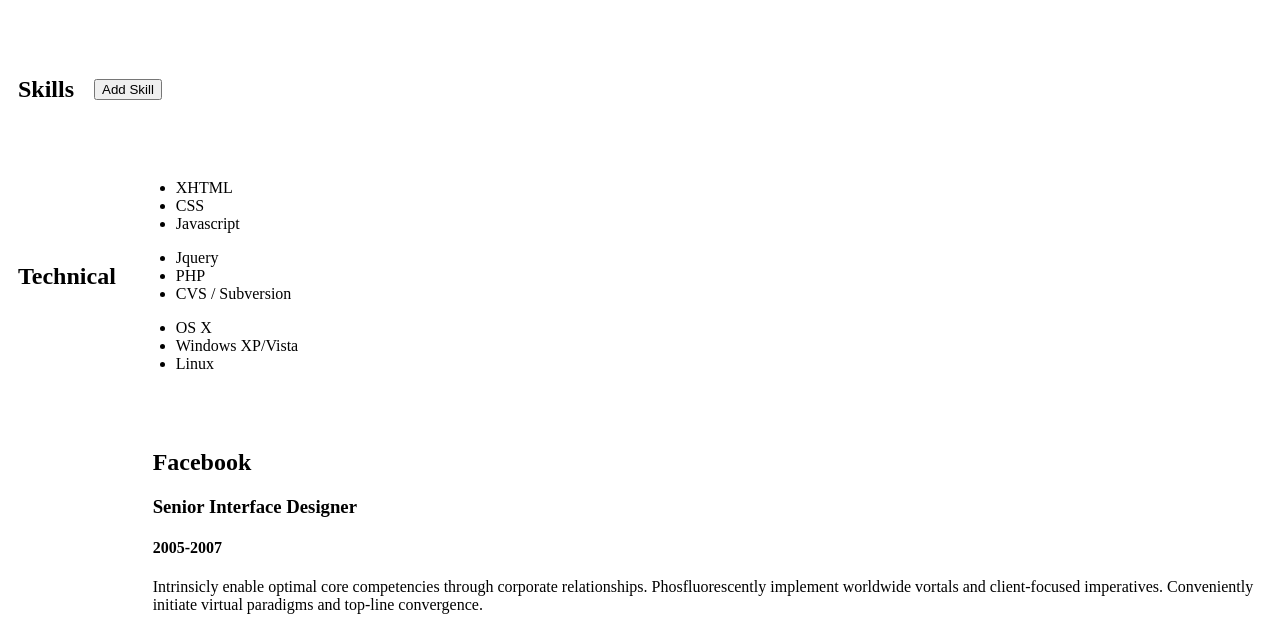
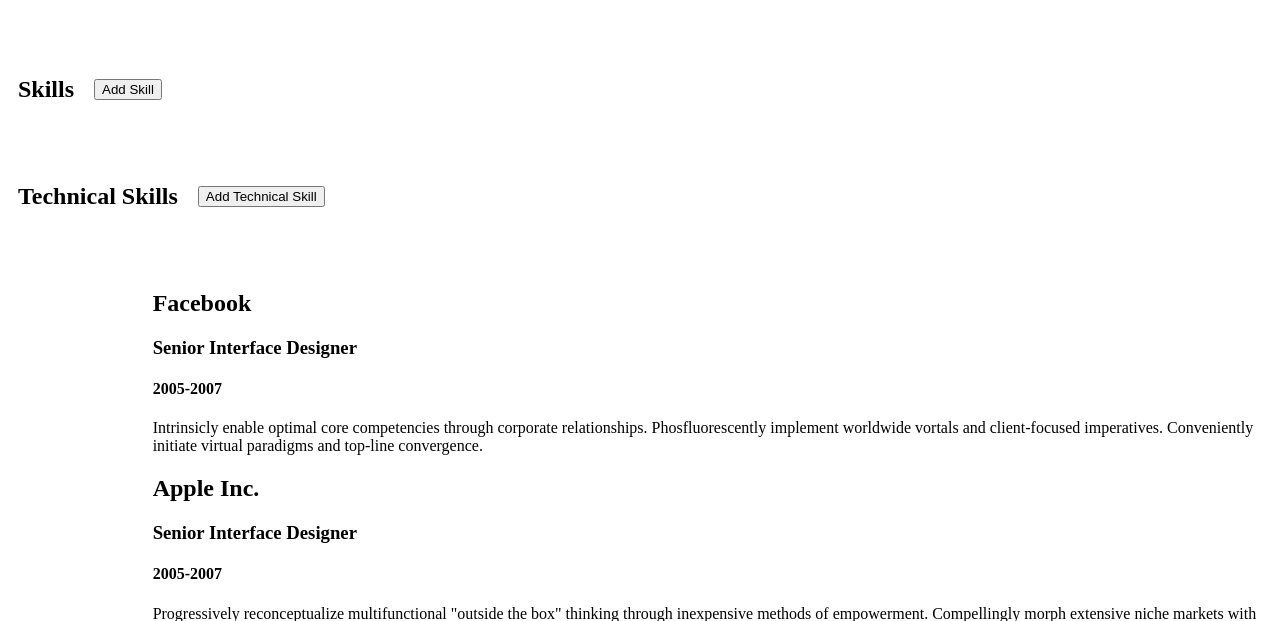
Before and after one commit to Nikolat27/ResumeBuilder_project, a Django app: page /resume/creation in a window 1280 px wide. Shown: the part 466-1087 px from the top of the page. Run offline with Django 5.2, Linux system fonts and the light colour scheme; some libraries are stand-ins or nearby versions.

Commit message:
I added update delete and creation for skills and technical skills

```diff
--- a/resume_app/templates/resume_app/resume_creation.html
+++ b/resume_app/templates/resume_app/resume_creation.html
@@ -57,6 +57,17 @@
             text-decoration: none;
             cursor: pointer;
         }
+
+        .skills-container, .technical-skills-container {
+            margin-top: 20px;
+        }
+
+        .skills-container .talent, .technical-skills-container .talent {
+            border: 1px solid #ccc;
+            padding: 10px;
+            margin-bottom: 10px;
+            background-color: #f9f9f9;
+        }
     </style>
 </head>
 <body>
@@ -98,6 +109,7 @@
                         </div>
                     </div><!--// .yui-gf -->
 
+                    <!-- Skills Management -->
                     <div class="container">
                         <div class="yui-gf">
                             <div class="yui-u first">
@@ -107,7 +119,7 @@
                                 <button id="addSkillBtn">Add Skill</button>
                             </div>
                         </div>
-                        <div id="skillsContainer">
+                        <div id="skillsContainer" class="skills-container">
                             <!-- Skills will be added here -->
                         </div>
                     </div>
@@ -125,31 +137,36 @@
                             <button onclick="saveSkill()">Save</button>
                         </div>
                     </div>
-                    <div class="yui-gf">
-                        <div class="yui-u first">
-                            <h2>Technical</h2>
+                    <!-- Technical Management -->
+                    <div class="container">
+                        <div class="yui-gf">
+                            <div class="yui-u first">
+                                <h2>Technical Skills</h2>
+                            </div>
+                            <div class="yui-u">
+                                <button id="addTechnicalSkillBtn">Add Technical Skill</button>
+                            </div>
                         </div>
-                        <div class="yui-u">
-                            <ul class="talent">
-                                <li>XHTML</li>
-                                <li>CSS</li>
-                                <li class="last">Javascript</li>
-                            </ul>
+                        <div id="technicalSkillsContainer" class="technical-skills-container">
+                            <!-- Technical Skills will be added here -->
+                        </div>
+                    </div>
 
-                            <ul class="talent">
-                                <li>Jquery</li>
-                                <li>PHP</li>
-                                <li class="last">CVS / Subversion</li>
-                            </ul>
+                    <!-- Modal for Adding/Editing Technical Skills -->
+                    <div id="technicalSkillModal" class="modal">
+                        <div class="modal-content">
+                            <span class="close" onclick="closeTechnicalSkillModal()">&times;</span>
+                            <h2>Technical Skill Details</h2>
+                            <input type="hidden" id="technicalSkillId">
+                            <label for="technicalSkillName">Skill Name:</label>
+                            <input type="text" id="technicalSkillName" required><br><br>
+                            <label for="technicalSkillDescription">Description:</label>
+                            <textarea id="technicalSkillDescription" rows="4"></textarea><br><br>
+                            <button onclick="saveTechnicalSkill()">Save</button>
+                        </div>
+                    </div>
 
-                            <ul class="talent">
-                                <li>OS X</li>
-                                <li>Windows XP/Vista</li>
-                                <li class="last">Linux</li>
-                            </ul>
-                        </div>
-                    </div><!--// .yui-gf-->
-
+                    <!-- Modal for Adding/Editing Technical Skills -->
                     <div class="yui-gf">
 
                         <div class="yui-u first">
@@ -265,26 +282,28 @@
 
     // Function to save/update a skill
     function saveSkill() {
-        const skillId = skillIdInput.value;
+        const skillId = skillIdInput.value; // Get existing ID
         const skillName = skillNameInput.value;
         const skillDescription = skillDescriptionInput.value;
 
-        // Validation - You might add more robust validation here
         if (!skillName || !skillDescription) {
             alert("Please fill in all fields.");
             return;
         }
 
-        // Store/update skill
+        // Only add a new skill if the ID isn't already set
         if (skillId) {
-            updateSkill(skillId, skillName, skillDescription);
+            // We update existing skill
+            updateSkill(skillId, skillName, skillDescription); // Use the same ID
         } else {
+            // Adding a new skill, create a new ID
             addSkill(skillName, skillDescription);
         }
 
-        // Close the modal
+        // Close the modal after saving
         closeModal();
     }
+
 
     // Functions to manage skills data (replace with your actual storage mechanism)
     let skillsData = []; // Example - using an array in-memory
@@ -296,12 +315,16 @@
     }
 
     function updateSkill(id, name, description) {
+        // Make sure id is parsed correctly
         const skillIndex = skillsData.findIndex(skill => skill.id === parseInt(id));
         if (skillIndex !== -1) {
-            skillsData[skillIndex] = {id, name, description};
+            // Use the existing ID and just update the name and description
+            skillsData[skillIndex].name = name;
+            skillsData[skillIndex].description = description;
             renderSkills();
         }
     }
+
 
     function deleteSkill(id) {
         const skillIndex = skillsData.findIndex(skill => skill.id === parseInt(id));
@@ -340,5 +363,113 @@
     // Initial rendering of skills (if you have any pre-existing skills)
     renderSkills();
 </script>
+<script>
+    // Get DOM Elements for Technical Skills
+    const technicalSkillsContainer = document.getElementById('technicalSkillsContainer');
+    const addTechnicalSkillBtn = document.getElementById('addTechnicalSkillBtn');
+    const technicalSkillModal = document.getElementById('technicalSkillModal');
+    const closeTechnicalSkillModalBtn = document.querySelector('.close');
+    const technicalSkillNameInput = document.getElementById('technicalSkillName');
+    const technicalSkillDescriptionInput = document.getElementById('technicalSkillDescription');
+    const technicalSkillIdInput = document.getElementById('technicalSkillId');
+
+    // Technical Skills data array
+    let technicalSkillsData = [];
+
+    // Function to close the technical skill modal
+    function closeTechnicalSkillModal() {
+        technicalSkillModal.style.display = 'none';
+        // Clear inputs after closing
+        technicalSkillNameInput.value = '';
+        technicalSkillDescriptionInput.value = '';
+        technicalSkillIdInput.value = '';
+    }
+
+    // Function to open the technical skill modal
+    function openTechnicalSkillModal(technicalSkillId = null) {
+        if (technicalSkillId) {
+            const skill = getTechnicalSkill(technicalSkillId);
+            if (skill) {
+                technicalSkillNameInput.value = skill.name;
+                technicalSkillDescriptionInput.value = skill.description;
+                technicalSkillIdInput.value = technicalSkillId;
+            }
+        }
+        technicalSkillModal.style.display = 'block';
+    }
+
+    // Function to save/update a technical skill
+    function saveTechnicalSkill() {
+        const technicalSkillId = technicalSkillIdInput.value;
+        const technicalSkillName = technicalSkillNameInput.value;
+        const technicalSkillDescription = technicalSkillDescriptionInput.value;
+
+        if (!technicalSkillName || !technicalSkillDescription) {
+            alert("Please fill in all fields.");
+            return;
+        }
+
+        // Store/update technical skill
+        if (technicalSkillId) {
+            updateTechnicalSkill(technicalSkillId, technicalSkillName, technicalSkillDescription);
+        } else {
+            addTechnicalSkill(technicalSkillName, technicalSkillDescription);
+        }
+
+        // Close the modal
+        closeTechnicalSkillModal();
+    }
+
+    function addTechnicalSkill(name, description) {
+        const newTechnicalSkill = {id: Date.now(), name, description}; // Generate a unique ID
+        technicalSkillsData.push(newTechnicalSkill);
+        renderTechnicalSkills();
+    }
+
+    function updateTechnicalSkill(id, name, description) {
+        const skillIndex = technicalSkillsData.findIndex(skill => skill.id === parseInt(id, 10)); // Ensure you're parsing the ID as an integer
+        if (skillIndex !== -1) {
+            technicalSkillsData[skillIndex] = {id: parseInt(id, 10), name, description}; // Make sure the id is set correctly
+            renderTechnicalSkills();
+        }
+    }
+
+    function deleteTechnicalSkill(id) {
+        const skillIndex = technicalSkillsData.findIndex(skill => skill.id === parseInt(id, 10)); // Ensure you're parsing the ID as an integer
+        if (skillIndex !== -1) {
+            technicalSkillsData.splice(skillIndex, 1);
+            renderTechnicalSkills();
+        }
+    }
+
+    function getTechnicalSkill(id) {
+        return technicalSkillsData.find(skill => skill.id === parseInt(id, 10)); // Ensure you're parsing the ID properly
+    }
+
+    // Function to render the technical skills on the page
+    function renderTechnicalSkills() {
+        technicalSkillsContainer.innerHTML = ''; // Clear existing technical skills
+
+        technicalSkillsData.forEach(skill => {
+            const skillElement = document.createElement('div');
+            skillElement.classList.add('talent');
+
+            skillElement.innerHTML = `
+                <h2>${skill.name}</h2>
+                <p>${skill.description}</p>
+                <button onclick="openTechnicalSkillModal(${skill.id})">Edit</button>
+                <button onclick="deleteTechnicalSkill(${skill.id})">Delete</button>
+            `;
+            technicalSkillsContainer.appendChild(skillElement);
+        });
+    }
+
+    // Event Listeners for Technical Skills
+    addTechnicalSkillBtn.addEventListener('click', openTechnicalSkillModal);
+    closeTechnicalSkillModalBtn.addEventListener('click', closeTechnicalSkillModal);
+
+    // Initial rendering of technical skills (if you have any pre-existing technical skills)
+    renderTechnicalSkills();
+</script>
 </body>
 </html>
```
